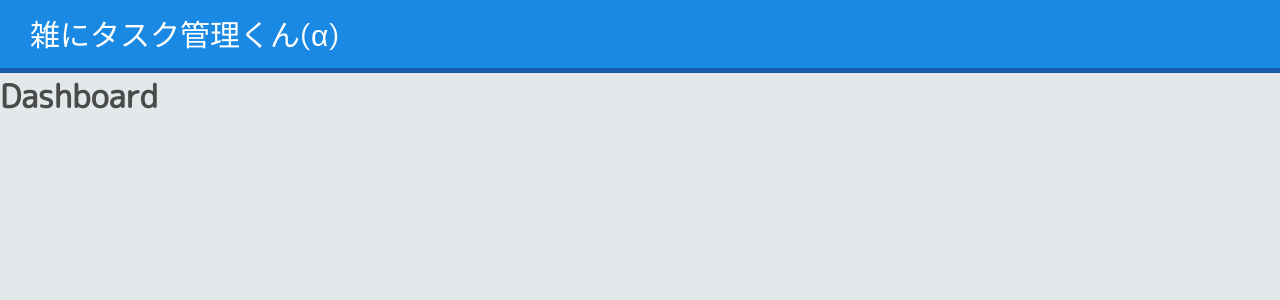
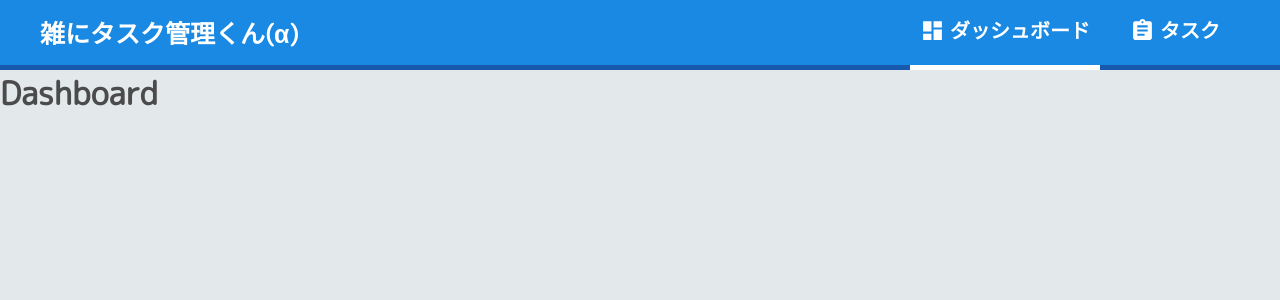
Before and after one commit to TaikiHoshika/taskboard, a React (Create React App) app: page / in a window 1280 px wide. Shown: the top 300 px of the page. Built offline with nearby package versions, Linux system fonts and the light colour scheme.

Commit message:
[add] ナビゲーションリンクを実装

```diff
--- a/src/components/header/Header.module.scss
+++ b/src/components/header/Header.module.scss
@@ -1,18 +1,66 @@
 .container {
+    $header-height: 70px;
+    $header-side-margin: 40px;
+
     width: 100%;
-    height: 80px;
+    height: $header-height;
 
     box-sizing: border-box;
     display: flex;
     align-items: center;
-    padding-left: 30px;
 
     background-color: var(--color-primary);
     border-bottom: solid 5px;
     border-bottom-color: var(--color-primary-dark);
     color: var(--color-main);
 
-    >.icon {
-        font-size: 30px;
+    > .icon {
+        margin-left: $header-side-margin;
+
+        font-size: 25px;
+        font-weight: bold;
+    }
+
+    > .routes {
+        margin-left: auto;
+        margin-right: $header-side-margin;
+        display: flex;
+
+        > .link {
+            height: $header-height;
+            display: flex;
+            align-items: center;
+            justify-content: center;
+
+            margin-left: 10px;
+            margin-right: 10px;
+            padding-left: 10px;
+            padding-right: 10px;
+
+            &:hover {
+                background-color: rgba(255, 255, 255, 0.25);
+            }
+
+            a {
+                color: var(--color-main);
+                text-decoration: none;
+                font-weight: bold;
+                font-size: 20px;
+
+                display: flex;
+                align-items: center;
+                gap: 5px;
+
+                svg {
+                    height: 25px;
+                    width: auto;
+                }
+            }
+
+            &:has(a.active) {
+                border-bottom: solid 5px;
+                border-bottom-color: var(--color-main);
+            }
+        }
     }
 }
--- a/src/components/header/Header.tsx
+++ b/src/components/header/Header.tsx
@@ -1,4 +1,8 @@
+import { NavLink } from "react-router-dom";
 import style from "./Header.module.scss";
+
+import IconDashboard from "@mui/icons-material/Dashboard";
+import IconTask from "@mui/icons-material/Assignment";
 
 const Header = () => {
     return (
@@ -6,6 +10,26 @@ const Header = () => {
             <div className={style.icon}>
                 <span className={style.title}>雑にタスク管理くん(α)</span>
             </div>
+            <div className={style.routes}>
+                <div className={style.link}>
+                    <NavLink
+                        to="/"
+                        className={({isActive}) => (isActive ? style.active : "")}
+                    >
+                        <IconDashboard />
+                        <span>ダッシュボード</span>
+                    </NavLink>
+                </div>
+                <div className={style.link}>
+                    <NavLink
+                        to="/task"
+                        className={({isActive}) => (isActive ? style.active : "")}
+                    >
+                        <IconTask />
+                        <span>タスク</span>
+                    </NavLink>
+                </div>
+            </div>
         </div>
     );
 }
--- a/src/pages/task/components/TaskCard.module.scss
+++ b/src/pages/task/components/TaskCard.module.scss
@@ -1,4 +1,4 @@
-.task {
+.container {
     width: 100%;
     height: 80px;
 
--- a/src/pages/task/components/TaskCard.tsx
+++ b/src/pages/task/components/TaskCard.tsx
@@ -26,13 +26,13 @@ const getDateDistance = (to: Date, from: Date): number => {
 
 const TaskCard = (props: props) => {
     const [isPinned, setIsPinned] = useState(props.isPinned);
-    const handleOnClickPinButton = () => {
+    const handleOnClickPinButton = async () => {
         setIsPinned(!isPinned);
         // バックエンドに問い合わせDB更新
     }
 
     return (
-        <div className={style.task}>
+        <div className={style.container}>
             <div className={`${style.infomation} ${style.isPinned} ${isPinned && style.active}`}>
                 <button onClick={handleOnClickPinButton}>
                     <IconPin />
```
